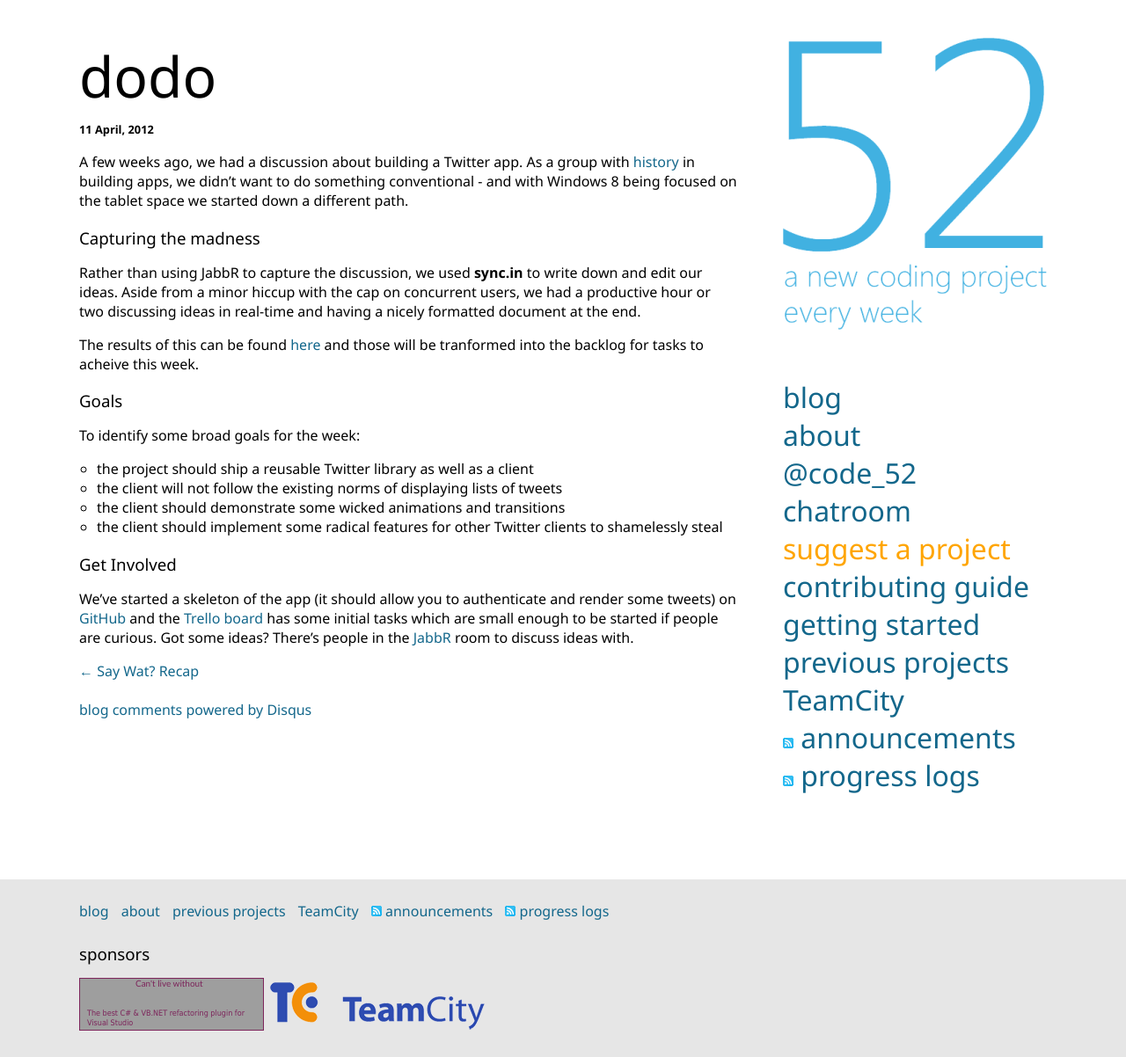
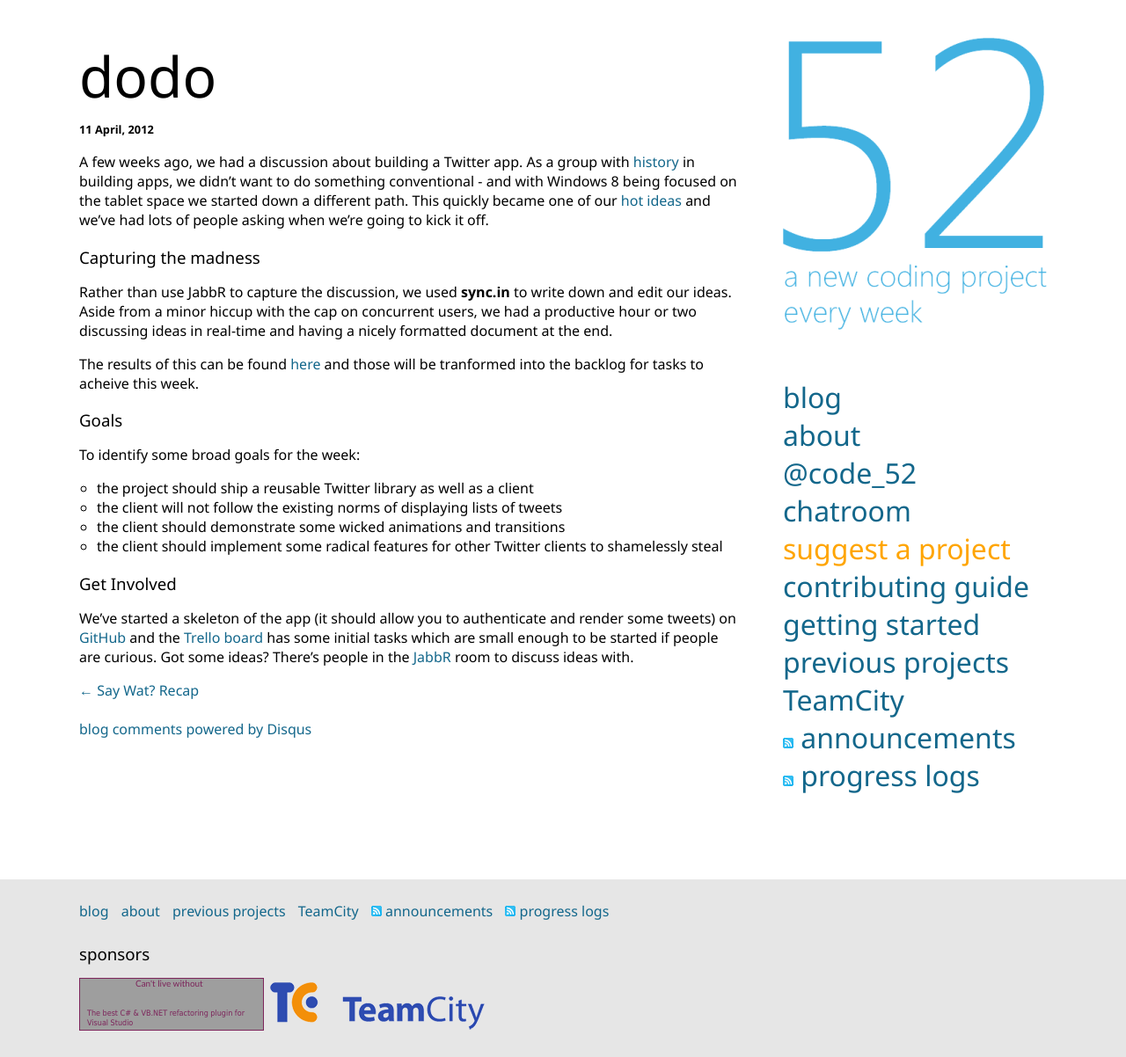
Before and after one commit to Code52/code52.github.com, a Jekyll site: the page built from _posts/2012-04-10-dodo.md, in a window 1280 px wide. Shown: the whole page at 88% size. Built offline with Jekyll 4.4.1, drawn with Linux system fonts in a browser that asks for light colours; Markdown is read by kramdown in place of the engine named in the settings; comment, search, counter and statistics services are not loaded; grey boxes are pictures that could not be loaded.

Commit message:
edits to post

```diff
--- a/_posts/2012-04-10-dodo.md
+++ b/_posts/2012-04-10-dodo.md
@@ -7,11 +7,11 @@
 comments: true
 ---
 
-A few weeks ago, we had a discussion about building a Twitter app. As a group with [history](http://www.theleagueofpaul.com/mahtweets-is-dead) in building apps, we didn't want to do something conventional - and with Windows 8 being focused on the tablet space we started down a different path.
+A few weeks ago, we had a discussion about building a Twitter app. As a group with [history](http://www.theleagueofpaul.com/mahtweets-is-dead) in building apps, we didn't want to do something conventional - and with Windows 8 being focused on the tablet space we started down a different path. This quickly became one of our [hot ideas](https://code52.uservoice.com/forums/143105-code-52/suggestions/2673882-metro-style-twitter-client) and we've had lots of people asking when we're going to kick it off.
 
 ### Capturing the madness
 
-Rather than using JabbR to capture the discussion, we used **sync.in** to write down and edit our ideas. Aside from a minor hiccup with the cap on concurrent users, we had a productive hour or two discussing ideas in real-time and having a nicely formatted document at the end.
+Rather than use JabbR to capture the discussion, we used **sync.in** to write down and edit our ideas. Aside from a minor hiccup with the cap on concurrent users, we had a productive hour or two discussing ideas in real-time and having a nicely formatted document at the end.
 
 The results of this can be found [here](http://sync.in/KlhETAjkLy) and those will be tranformed into the backlog for tasks to acheive this week.
 
```
